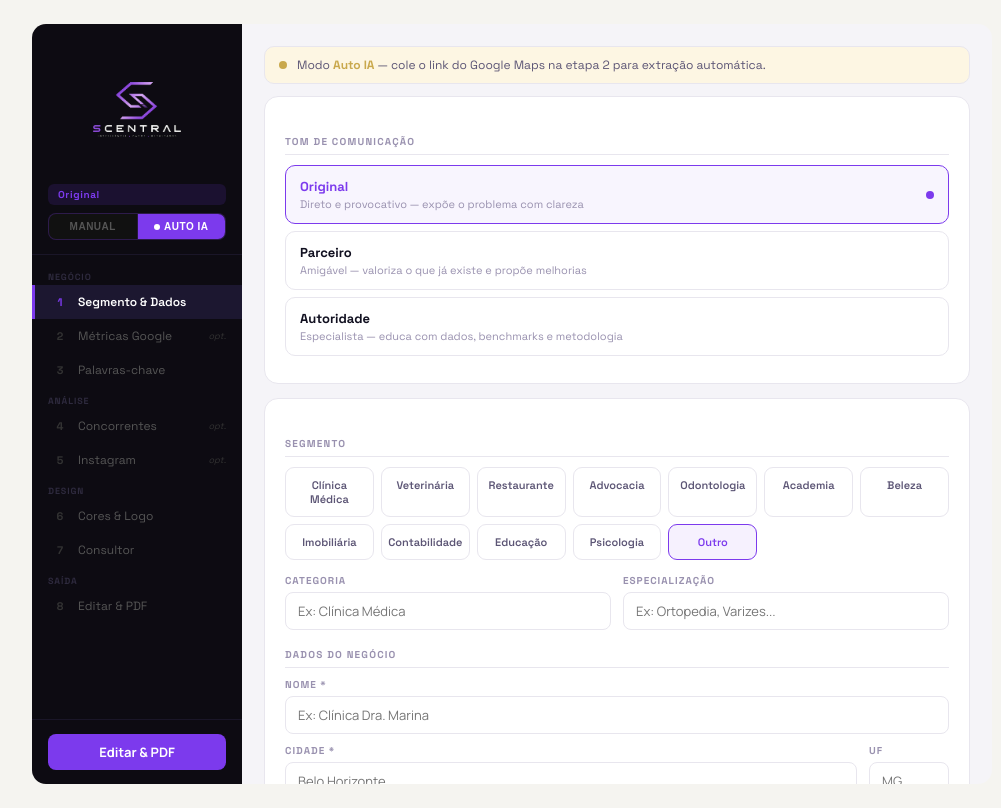
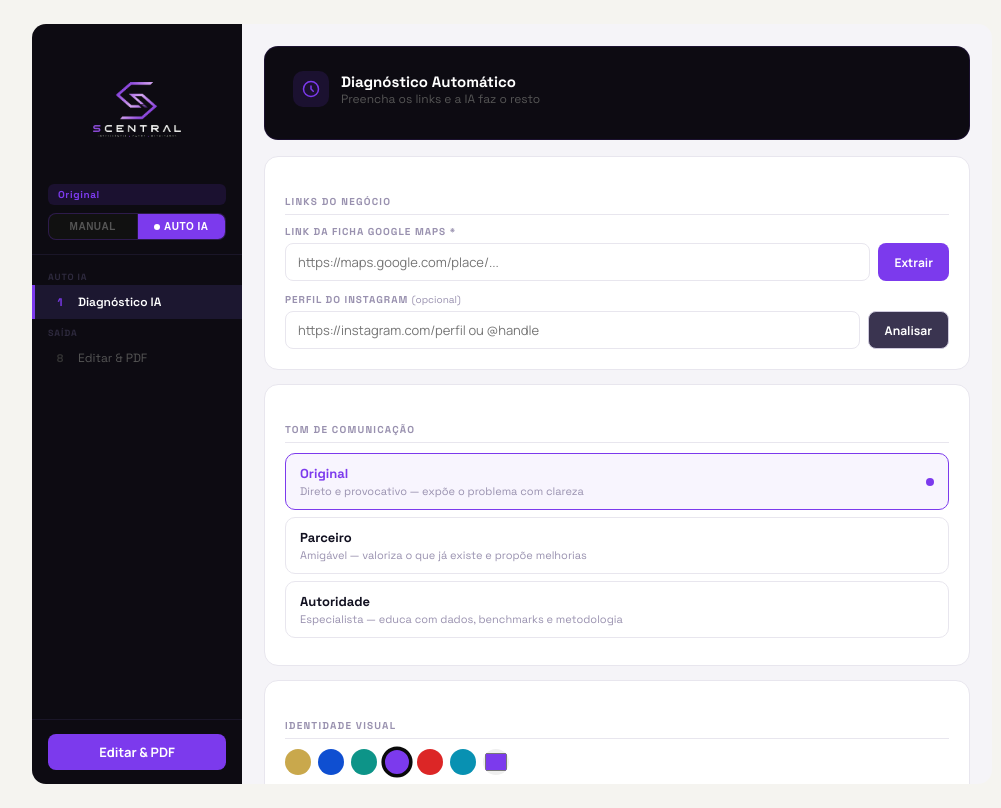
Before and after one commit to joaoarruda07/diagnostico-digital-, a React (Vite) app: page / in a window 1280 px wide. Both pictures are taken after a click on the button "AUTO IA". Shown: the whole page, without its empty margins (128-1129 px from the left). Built offline with nearby package versions, Linux system fonts and the light colour scheme.

Commit message:
Update App.jsx

```diff
--- a/src/App.jsx
+++ b/src/App.jsx
@@ -763,7 +763,10 @@ Retorne SOMENTE JSON sem markdown:
           </div>
         </div>
         <nav style={{flex:1,padding:"8px 0"}}>
-          {[{n:1,g:"Negócio",l:"Segmento & Dados"},{n:2,g:"Negócio",l:"Métricas Google"},{n:3,g:"Negócio",l:"Palavras-chave"},{n:4,g:"Análise",l:"Concorrentes"},{n:5,g:"Análise",l:"Instagram"},{n:6,g:"Design",l:"Cores & Logo"},{n:7,g:"Design",l:"Consultor"},{n:8,g:"Saída",l:"Editar & PDF"}].map(({n,l,g},i,arr)=>{
+          {(p2modo==="auto"
+              ?[{n:1,g:"Auto IA",l:"Diagnóstico IA"},{n:8,g:"Saída",l:"Editar & PDF"}]
+              :[{n:1,g:"Negócio",l:"Segmento & Dados"},{n:2,g:"Negócio",l:"Métricas Google"},{n:3,g:"Negócio",l:"Palavras-chave"},{n:4,g:"Análise",l:"Concorrentes"},{n:5,g:"Análise",l:"Instagram"},{n:6,g:"Design",l:"Cores & Logo"},{n:7,g:"Design",l:"Consultor"},{n:8,g:"Saída",l:"Editar & PDF"}]
+            ).map(({n,l,g},i,arr)=>{
             const showG=i===0||arr[i-1].g!==g;
             const opcional = (n===2&&!temDadosGoogle&&form.nota==="")||(n===4&&!temConcs)||(n===5&&!temIG);
             return(<div key={n}>
@@ -784,8 +787,108 @@ Retorne SOMENTE JSON sem markdown:
       {/* MAIN */}
       <div style={{padding:"22px",background:T.n100,borderRadius:"0 14px 14px 0",overflowY:"auto",maxHeight:"760px"}}>
 
-        {/* P1 — Segmento & Dados */}
-        {pg===1&&<div>
+        {/* ═══ AUTO IA — Página única ═══ */}
+        {pg===1&&p2modo==="auto"&&<div>
+          <div style={{...css.card(),background:"#0D0B12",border:`.5px solid ${form.cor1}22`,marginBottom:"16px",padding:"24px 28px"}}>
+            <div style={{display:"flex",alignItems:"center",gap:"12px",marginBottom:"8px"}}>
+              <div style={{width:"36px",height:"36px",borderRadius:"10px",background:form.cor1+"22",display:"flex",alignItems:"center",justifyContent:"center"}}>
+                <svg width="18" height="18" viewBox="0 0 24 24" fill="none" stroke={form.cor1} strokeWidth="2" strokeLinecap="round"><circle cx="12" cy="12" r="10"/><path d="M12 8v4l3 3"/></svg>
+              </div>
+              <div>
+                <div style={{fontSize:"15px",fontWeight:700,color:"#fff"}}>Diagnóstico Automático</div>
+                <div style={{fontSize:"12px",color:"#555"}}>Preencha os links e a IA faz o resto</div>
+              </div>
+            </div>
+          </div>
+
+          {/* LINKS */}
+          <div style={css.card()}>
+            <div style={css.sec}>Links do negócio</div>
+            <div style={{marginBottom:"12px"}}>
+              <label style={css.lbl}>Link da ficha Google Maps *</label>
+              <div style={{display:"flex",gap:"8px"}}>
+                <input style={css.inp} value={form.fichaUrl} onChange={e=>setF("fichaUrl",e.target.value)} placeholder="https://maps.google.com/place/..."/>
+                <button onClick={extrairFicha} disabled={fichaLoad} style={{...css.btn(form.cor1,"#fff"),whiteSpace:"nowrap",opacity:fichaLoad?.7:1,fontSize:"12px",padding:"9px 16px"}}>
+                  {fichaLoad?"Buscando...":"Extrair"}
+                </button>
+              </div>
+              {form.nome&&<div style={{marginTop:"8px",padding:"8px 12px",background:"#DCFCE7",borderRadius:"8px",fontSize:"12px",color:"#166534",fontWeight:600}}>✓ {form.nome} · {form.nota}★ · {form.numAvals} avaliações</div>}
+            </div>
+            <div>
+              <label style={css.lbl}>Perfil do Instagram <span style={{fontWeight:400,color:T.n400,textTransform:"none",letterSpacing:0}}>(opcional)</span></label>
+              <div style={{display:"flex",gap:"8px"}}>
+                <input style={css.inp} value={ig.url} onChange={e=>setIG("url",e.target.value)} placeholder="https://instagram.com/perfil ou @handle"/>
+                <button onClick={extrairIG} disabled={igLoad} style={{...css.btn(T.n700,"#fff"),whiteSpace:"nowrap",opacity:igLoad?.7:1,fontSize:"12px",padding:"9px 16px",border:`.5px solid ${T.n300}`}}>
+                  {igLoad?"Analisando...":"Analisar"}
+                </button>
+              </div>
+              {ig.handle&&<div style={{marginTop:"8px",padding:"8px 12px",background:"#DCFCE7",borderRadius:"8px",fontSize:"12px",color:"#166534",fontWeight:600}}>✓ @{ig.handle} · {ig.seguidores} seguidores</div>}
+            </div>
+          </div>
+
+          {/* TOM */}
+          <div style={css.card()}>
+            <div style={css.sec}>Tom de comunicação</div>
+            {Object.entries(TONS).map(([k,v])=>(
+              <div key={k} onClick={()=>setF("tom",k)} style={{display:"flex",alignItems:"center",gap:"12px",padding:"11px 14px",borderRadius:"10px",border:form.tom===k?`1.5px solid ${form.cor1}`:`.5px solid ${T.n200}`,background:form.tom===k?form.cor1+"0d":T.n0,cursor:"pointer",marginBottom:"7px",transition:"all .12s"}}>
+                <div style={{flex:1}}>
+                  <div style={{fontSize:"13px",fontWeight:700,color:form.tom===k?form.cor1:T.n900}}>{v.label}</div>
+                  <div style={{fontSize:"11px",color:T.n400,marginTop:"2px"}}>{v.desc}</div>
+                </div>
+                {form.tom===k&&<div style={{width:"8px",height:"8px",borderRadius:"50%",background:form.cor1,flexShrink:0}}/>}
+              </div>
+            ))}
+          </div>
+
+          {/* CORES & LOGO */}
+          <div style={css.card()}>
+            <div style={css.sec}>Identidade visual</div>
+            <div style={{display:"flex",gap:"16px",alignItems:"center",marginBottom:"14px",flexWrap:"wrap"}}>
+              <div style={{display:"flex",gap:"7px",flexWrap:"wrap"}}>
+                {[["#C9A84C","#0D0D0B"],["#0F4FD1","#0D0D0B"],["#0D9488","#0D0D0B"],["#7C3AED","#0D0D0B"],["#DC2626","#0D0D0B"],["#0891B2","#0D0D0B"]].map(([c1,c2],i)=>(
+                  <div key={i} onClick={()=>setForm(f=>({...f,cor1:c1,cor2:c2}))} style={{width:"26px",height:"26px",borderRadius:"50%",background:c1,cursor:"pointer",border:form.cor1===c1?`3px solid #0a0a0a`:`2px solid transparent`,transform:form.cor1===c1?"scale(1.2)":"scale(1)",transition:".12s"}}/>
+                ))}
+                <input type="color" value={form.cor1} onChange={e=>setForm(f=>({...f,cor1:e.target.value}))} style={{width:"26px",height:"26px",border:"none",borderRadius:"50%",cursor:"pointer",padding:0}}/>
+              </div>
+            </div>
+            <div onClick={()=>logoRef.current?.click()} style={{border:`.5px dashed ${T.n300}`,borderRadius:"10px",padding:"14px",textAlign:"center",cursor:"pointer",background:T.n50}}>
+              {logoUrl
+                ?<img src={logoUrl} style={{height:"60px",width:"60px",objectFit:"cover",borderRadius:"12px",display:"block",margin:"0 auto"}}/>
+                :<div style={{fontSize:"12px",color:T.n400}}>Upload da logo <span style={{color:T.n300}}>(clique)</span></div>
+              }
+            </div>
+            <input ref={logoRef} type="file" accept="image/*" style={{display:"none"}} onChange={loadLogo}/>
+          </div>
+
+          {/* CONSULTOR */}
+          <div style={css.card()}>
+            <div style={css.sec}>Dados do consultor</div>
+            <div style={{display:"grid",gridTemplateColumns:"1fr 1fr",gap:"12px",marginBottom:"10px"}}>
+              <div><label style={css.lbl}>Seu nome</label><input style={css.inp} value={form.cslNome} onChange={e=>setF("cslNome",e.target.value)} placeholder="Nathan"/></div>
+              <div><label style={css.lbl}>Empresa</label><input style={css.inp} value={form.cslEmpresa} onChange={e=>setF("cslEmpresa",e.target.value)} placeholder="SCentral"/></div>
+            </div>
+            <div style={{display:"grid",gridTemplateColumns:"1fr 1fr",gap:"12px"}}>
+              <div><label style={css.lbl}>WhatsApp</label><input style={css.inp} value={form.cslWhats} onChange={e=>setF("cslWhats",e.target.value)} placeholder="(37) 9 9999-9999"/></div>
+              <div><label style={css.lbl}>Instagram</label><input style={css.inp} value={form.cslInsta} onChange={e=>setF("cslInsta",e.target.value)} placeholder="scentral.ia"/></div>
+            </div>
+          </div>
+
+          {/* BOTÃO GERAR */}
+          <SBar/>
+          <button onClick={async()=>{
+            // Busca concorrentes automaticamente se tiver localização
+            if(form.placeLat&&form.placeLng&&concs.length===0){
+              await buscarConcs();
+            }
+            await gerarTextoIA();
+            setPg(8);
+          }} disabled={loading||fichaLoad} style={{...css.btn(form.cor1,"#fff"),width:"100%",padding:"14px",fontSize:"14px",fontWeight:700,borderRadius:"12px",opacity:(loading||fichaLoad)?.7:1}}>
+            {loading?"Gerando diagnóstico...":fichaLoad?"Carregando ficha...":"✦ Gerar diagnóstico completo"}
+          </button>
+        </div>}
+
+      {/* P1 — Segmento & Dados (MANUAL) */}
+        {pg===1&&p2modo==="manual"&&<div>
           {presets.length>0&&(
             <div style={css.card()}>
               <div style={css.sec}>Configurações salvas</div>
```
